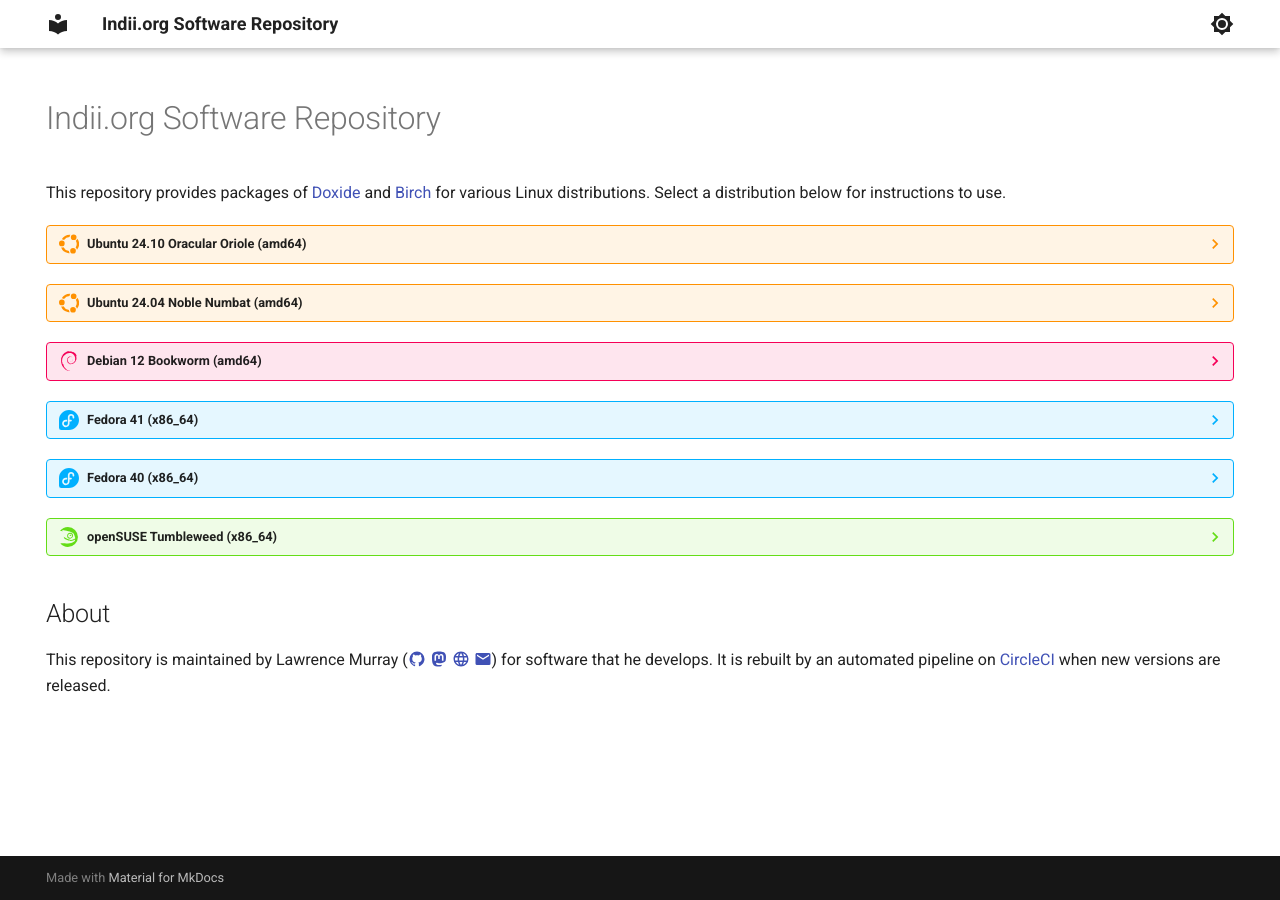
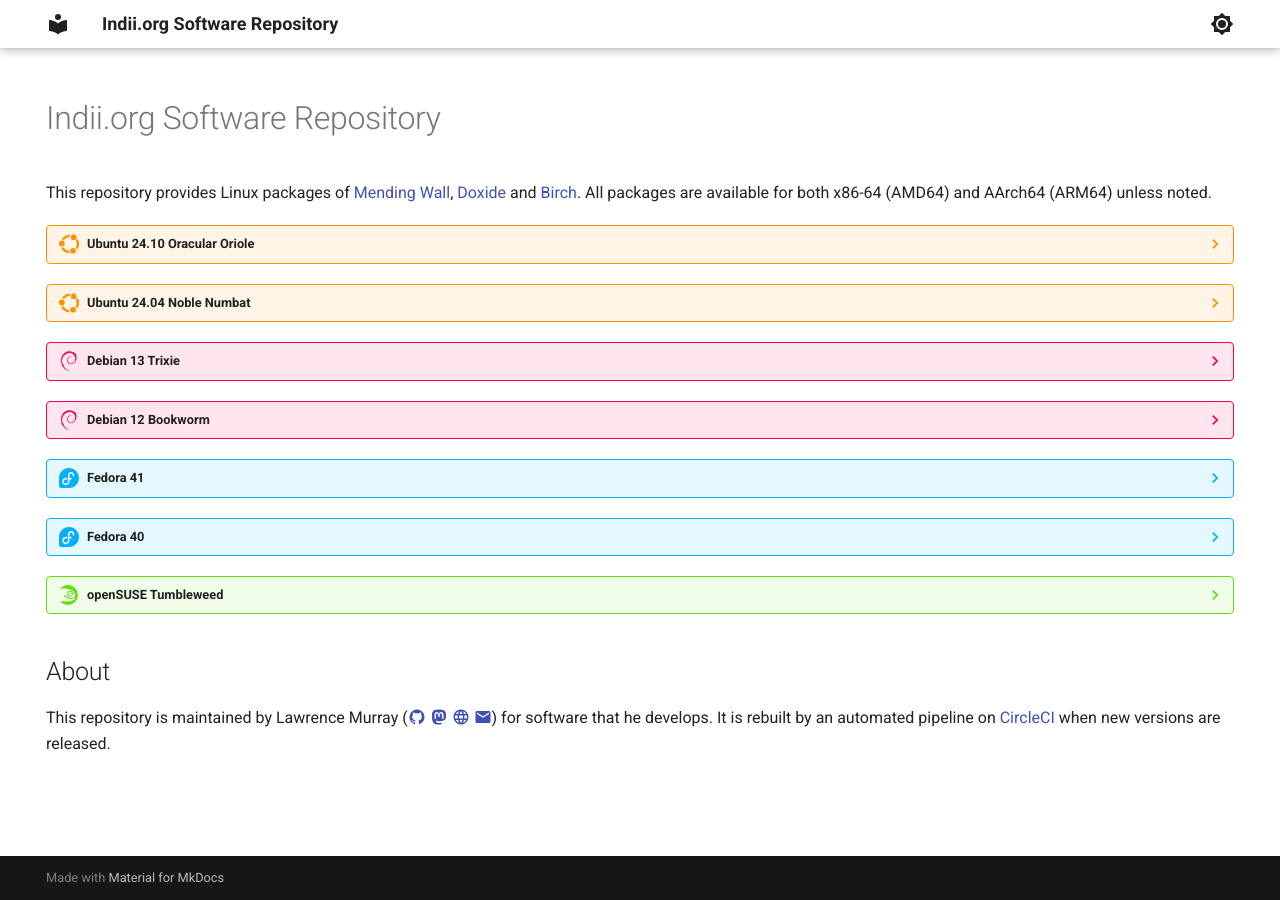
Before and after one commit to lawmurray/download.indii.org, an MkDocs documentation site: the page built from docs/index.md, in a window 1280 px wide. Built offline with MkDocs 1.6.1 and Material for MkDocs 9.7.7, drawn with Linux system fonts in a browser that asks for light colours.

````diff
--- a/docs/index.md
+++ b/docs/index.md
@@ -8,75 +8,89 @@
 
 # Indii.org Software Repository
 
-This repository provides packages of [Doxide](https://doxide.org) and [Birch](https://birch-lang.org) for various Linux distributions. Select a distribution below for instructions to use.
+This repository provides Linux packages of [Mending Wall](https://mendingwall.indii.org), [Doxide](https://doxide.org) and [Birch](https://birch-lang.org). All packages are available for both x86-64 (AMD64) and AArch64 (ARM64) unless noted.
 
-??? warning "Ubuntu 24.10 Oracular Oriole (amd64)"
+??? warning "Ubuntu 24.10 Oracular Oriole"
     Add the repository:
     ```
     echo 'deb http://download.indii.org/deb oracular main' | sudo tee /etc/apt/sources.list.d/indii.org.list
     curl -fsSL https://download.indii.org/deb/Release.key | gpg --dearmor | sudo tee /etc/apt/trusted.gpg.d/indii.org.gpg > /dev/null
     sudo apt update
     ```
-    Install packages:
+    Install desired packages, e.g.:
     ```
-    sudo apt install doxide birch
+    sudo apt install mendingwall doxide birch
     ```
 
-??? warning "Ubuntu 24.04 Noble Numbat (amd64)"
+??? warning "Ubuntu 24.04 Noble Numbat"
     Add the repository:
     ```
     echo 'deb http://download.indii.org/deb noble main' | sudo tee /etc/apt/sources.list.d/indii.org.list
     curl -fsSL https://download.indii.org/deb/Release.key | gpg --dearmor | sudo tee /etc/apt/trusted.gpg.d/indii.org.gpg > /dev/null
     sudo apt update
     ```
-    Install packages:
+    Install desired packages, e.g.:
     ```
-    sudo apt install doxide birch
+    sudo apt install mendingwall doxide birch
     ```
 
-??? bug "Debian 12 Bookworm (amd64)"
+??? bug "Debian 13 Trixie"
     Add the repository:
     ```
     echo 'deb http://download.indii.org/deb bookworm main' | sudo tee /etc/apt/sources.list.d/indii.org.list
     curl -fsSL https://download.indii.org/deb/Release.key | gpg --dearmor | sudo tee /etc/apt/trusted.gpg.d/indii.org.gpg > /dev/null
     sudo apt update
     ```
-    Install packages:
+    Install desired packages, e.g.:
     ```
-    sudo apt install doxide birch
+    sudo apt install mendingwall doxide birch
     ```
 
-??? abstract "Fedora 41 (x86_64)"
+??? bug "Debian 12 Bookworm"
+    Add the repository:
+    ```
+    echo 'deb http://download.indii.org/deb bookworm main' | sudo tee /etc/apt/sources.list.d/indii.org.list
+    curl -fsSL https://download.indii.org/deb/Release.key | gpg --dearmor | sudo tee /etc/apt/trusted.gpg.d/indii.org.gpg > /dev/null
+    sudo apt update
+    ```
+    Install desired packages, e.g.:
+    ```
+    sudo apt install mendingwall doxide birch
+    ```
+    Mending Wall is unavailable as a newer version of libadwaita is required. It is available on Debian 13.
+
+??? abstract "Fedora 41"
     Add the repository:
     ```
     sudo dnf config-manager addrepo --from-repofile=https://download.indii.org/rpm/fedora/41/indii.org.repo
     sudo dnf update
     ```
-    Install packages:
+    Install desired packages, e.g.:
     ```
-    sudo dnf install doxide birch
+    sudo dnf install mendingwall doxide birch
     ```
+    Mending Wall is currently unavailable for AArch64 due to a [build error](https://github.com/lawmurray/mendingwall/issues/8).
 
-??? abstract "Fedora 40 (x86_64)"
+??? abstract "Fedora 40"
     Add the repository:
     ```
     sudo dnf config-manager --add-repo https://download.indii.org/rpm/fedora/40/indii.org.repo
     sudo dnf update
     ```
-    Install packages:
+    Install desired packages, e.g.:
     ```
-    sudo dnf install doxide birch
+    sudo dnf install mendingwall doxide birch
     ```
 
-??? question "openSUSE Tumbleweed (x86_64)"
+??? question "openSUSE Tumbleweed"
     Add the repository:
     ```
     sudo zypper addrepo https://download.indii.org/rpm/opensuse/tumbleweed/indii.org.repo
     sudo zypper refresh
     ```
-    Install packages:
+    Install desired packages, e.g.:
     ```
-    sudo zypper install doxide birch
+    sudo zypper install mendingwall doxide birch
     ```
 
 ## About
````
Also changed, not shown: 1 other file.
